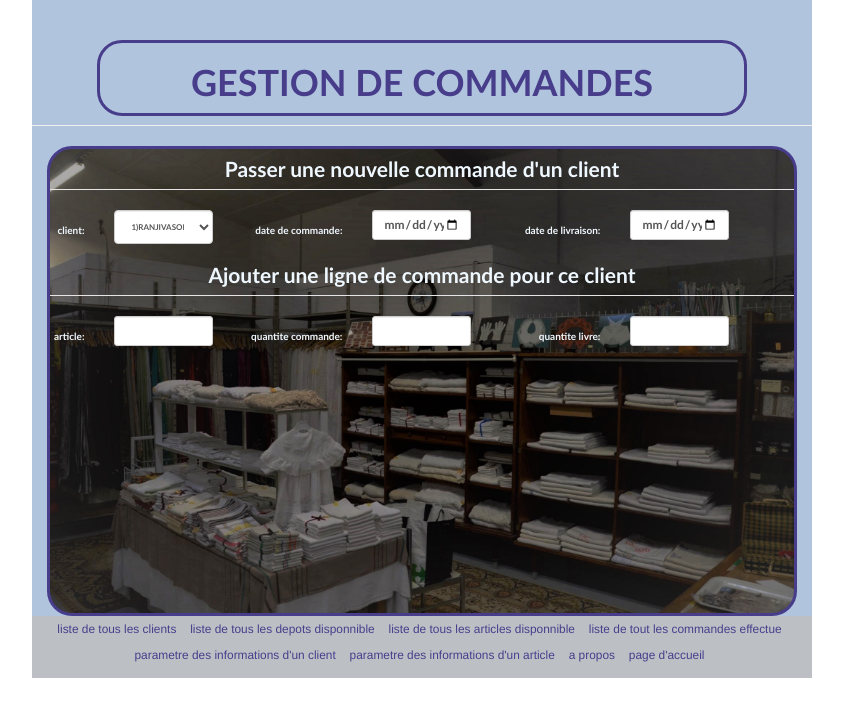
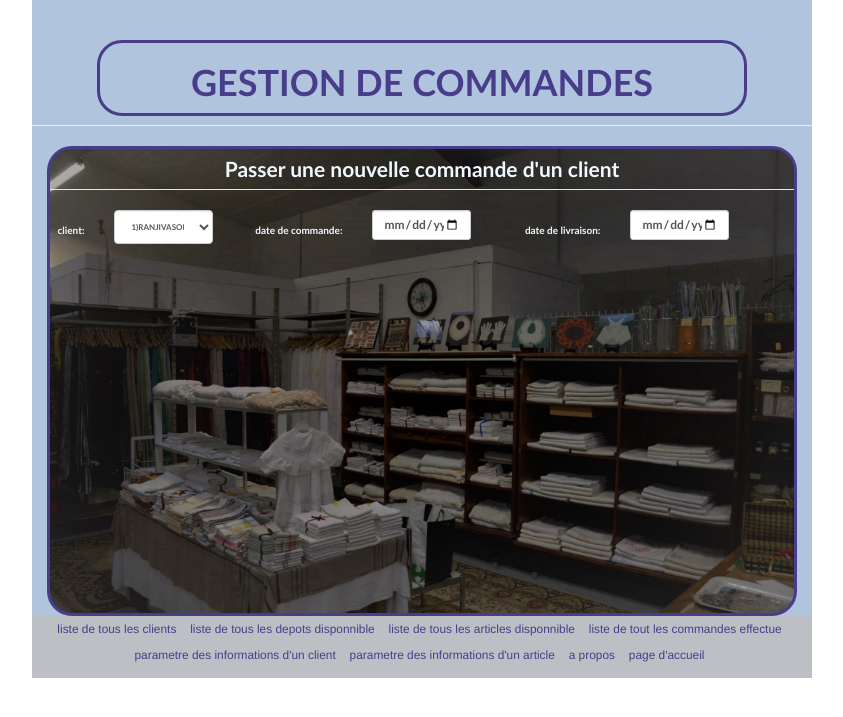
Before and after one commit to erick0509/web_teste_repo, a PHP site: page /nouvelle_commande.php in a window 1280 px wide. Shown: the top 717 px of the page, without its empty margins (218-1061 px from the left). Run offline with PHP 8.4, Linux system fonts and the light colour scheme.

Commit message:
tester la nouvelle branche

```diff
--- a/nouvelle_commande.php
+++ b/nouvelle_commande.php
@@ -48,25 +48,7 @@
                                         </div>
                                     </div>
                                 </div>
-                                <div class="form-group">
-                                    <legend>Ajouter une ligne de commande pour ce client</legend>
-                                </div>
-                                <div class="row">
-                                    <div class="form-group">
-                                        <label class="col-md-1">article: </label>
-                                        <div class="col-md-2">
-                                            <input type="text" name="article" class="form-control input-sm" >
-                                        </div>
-                                        <label class="col-md-2">quantite commande: </label>
-                                        <div class="col-md-2">
-                                            <input type="text" name="quantite_commande" class="form-control input-sm">
-                                        </div>
-                                        <label class="col-md-2">quantite livre: </label>
-                                        <div class="col-md-2">
-                                            <input type="text" name="quantite_livre" class="form-control input-sm">
-                                        </div>
-                                    </div>
-                                </div>
+
                             </form>
                         </div>
                     </aside>
```
